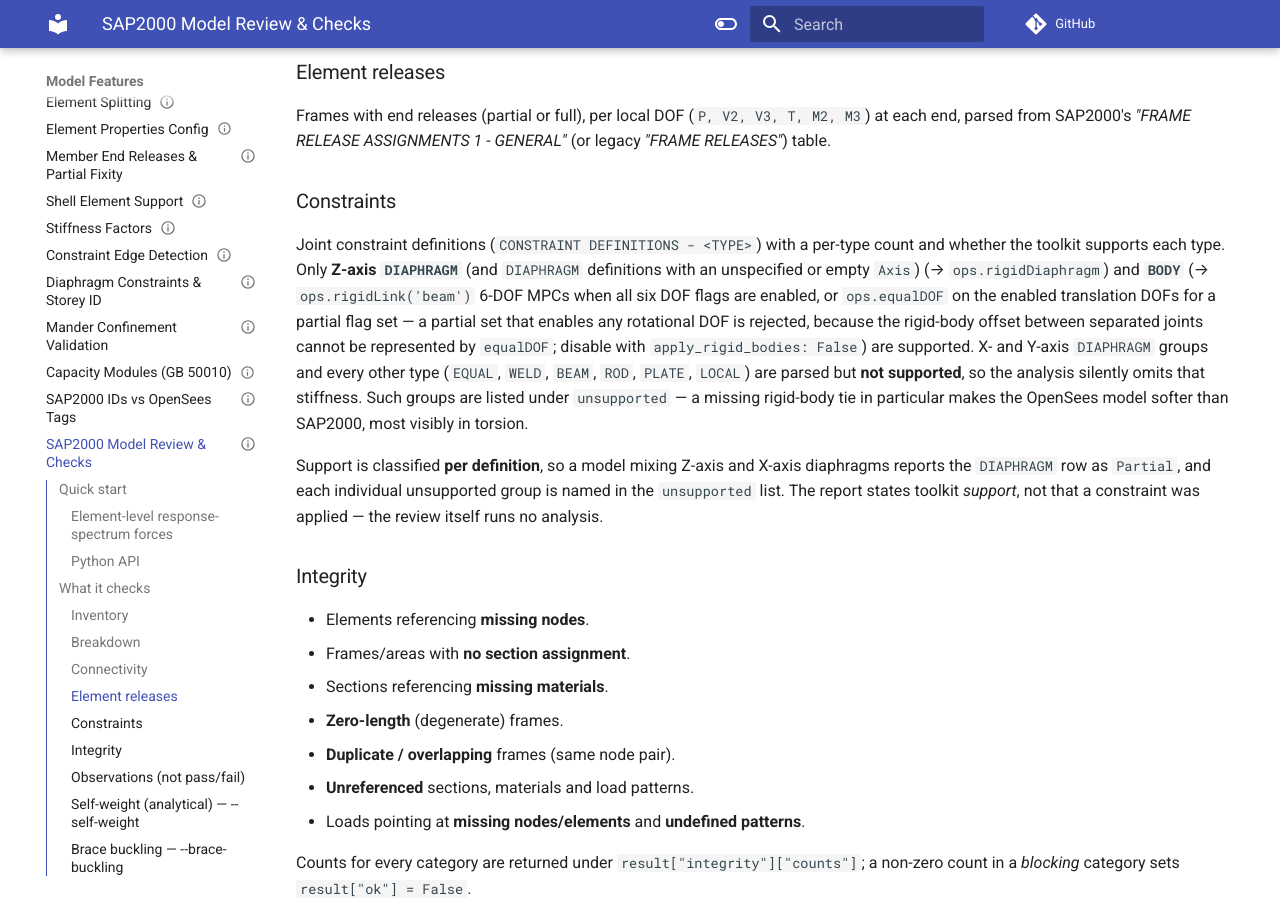
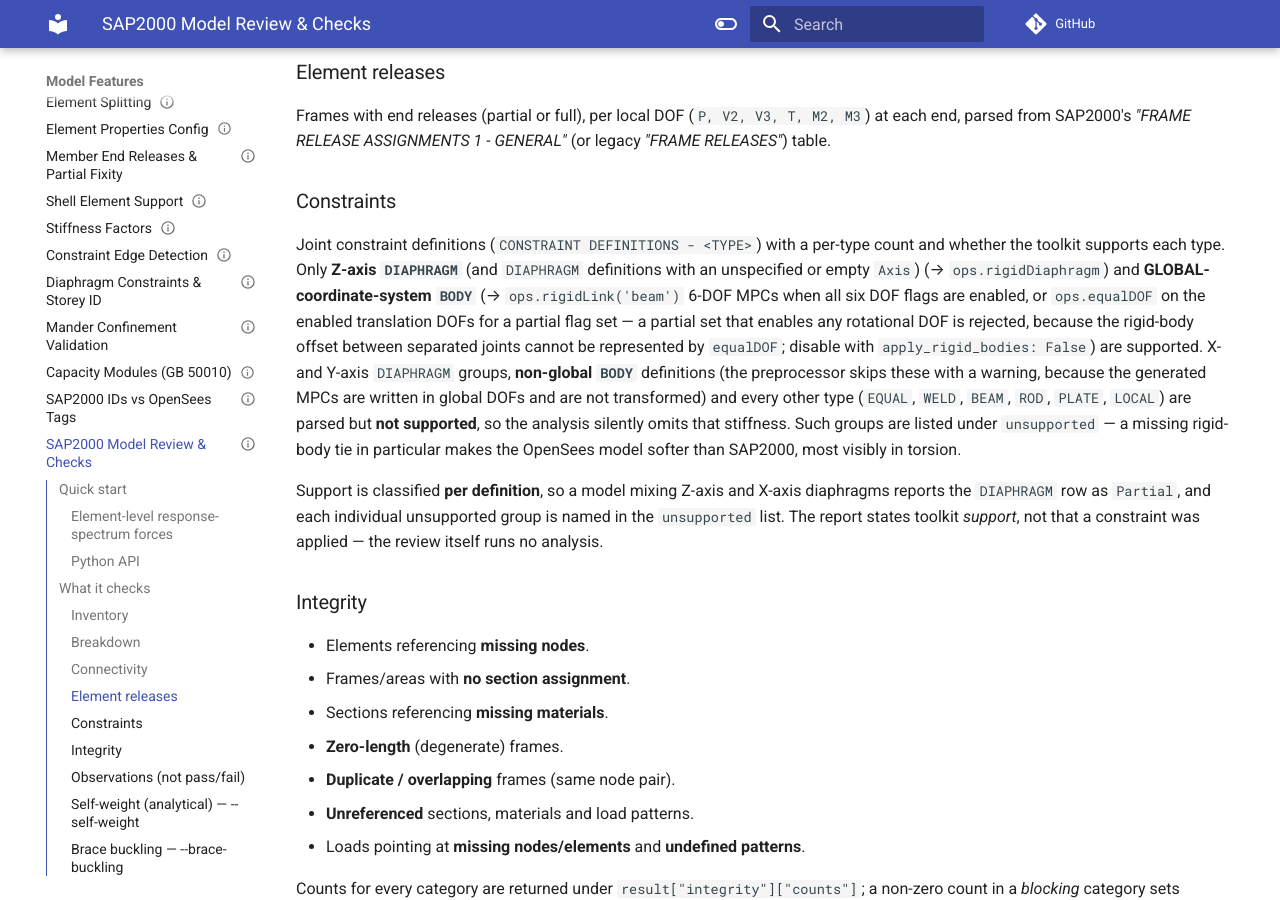
Before and after one commit to boustrephon/fea_toolkit, an MkDocs documentation site: the page built from docs/model_review.md, in a window 1280 px wide and 900 px high, scrolled down 3147 px. Built offline with MkDocs 1.6.1 and Material for MkDocs 9.7.7, drawn with Linux system fonts in a browser that asks for light colours; comment, search, counter and statistics services are not loaded.

Commit message:
docs: restrict BODY constraint support to GLOBAL coordinate systems
Only GLOBAL-coordinate-system BODY definitions are supported: the preprocessor skips non-global definitions with a warning because the generated rigidLink/equalDOF MPCs are written in global DOFs and are not transformed.

Document this in the diaphragm-constraint and model-review notes, and mark non-global BODY as unsupported in the review classification.

```diff
--- a/docs/model_review.md
+++ b/docs/model_review.md
@@ -170,17 +170,19 @@
 Joint constraint definitions (`CONSTRAINT DEFINITIONS - <TYPE>`) with a
 per-type count and whether the toolkit supports each type.  Only **Z-axis
 `DIAPHRAGM`** (and `DIAPHRAGM` definitions with an unspecified or empty
-`Axis`) (→ `ops.rigidDiaphragm`) and **`BODY`** (→
-`ops.rigidLink('beam')` 6-DOF MPCs when all six DOF flags are enabled, or
-`ops.equalDOF` on the enabled translation DOFs for a partial flag set — a
+`Axis`) (→ `ops.rigidDiaphragm`) and **GLOBAL-coordinate-system `BODY`**
+(→ `ops.rigidLink('beam')` 6-DOF MPCs when all six DOF flags are enabled,
+or `ops.equalDOF` on the enabled translation DOFs for a partial flag set — a
 partial set that enables any rotational DOF is rejected, because the
 rigid-body offset between separated joints cannot be represented by
 `equalDOF`; disable with `apply_rigid_bodies: False`) are supported.
-X- and Y-axis `DIAPHRAGM` groups and every other type (`EQUAL`, `WELD`,
-`BEAM`, `ROD`, `PLATE`, `LOCAL`) are parsed but **not supported**, so the
-analysis silently omits that stiffness.  Such groups are listed under
-`unsupported` — a missing rigid-body tie in particular makes the OpenSees
-model softer than SAP2000, most visibly in torsion.
+X- and Y-axis `DIAPHRAGM` groups, **non-global `BODY`** definitions (the
+preprocessor skips these with a warning, because the generated MPCs are
+written in global DOFs and are not transformed) and every other type
+(`EQUAL`, `WELD`, `BEAM`, `ROD`, `PLATE`, `LOCAL`) are parsed but **not
+supported**, so the analysis silently omits that stiffness.  Such groups are
+listed under `unsupported` — a missing rigid-body tie in particular makes
+the OpenSees model softer than SAP2000, most visibly in torsion.
 
 Support is classified **per definition**, so a model mixing Z-axis and
 X-axis diaphragms reports the `DIAPHRAGM` row as `Partial`, and each
```
Also changed, not shown: docs/diaphragm_constraints.md (+9 -5 lines).
